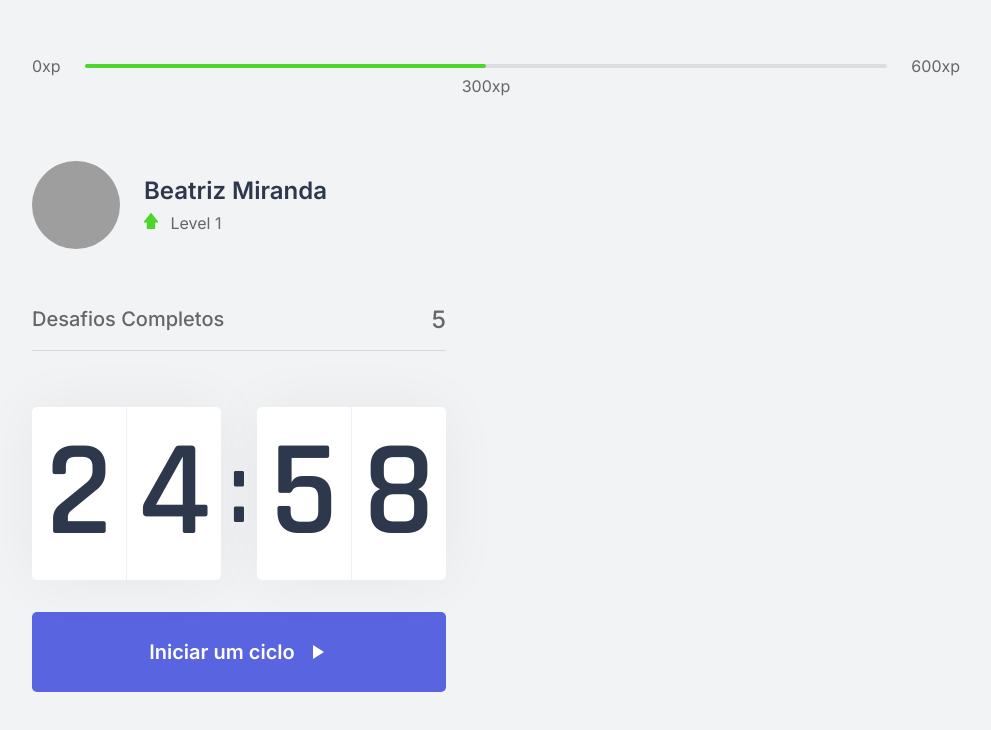
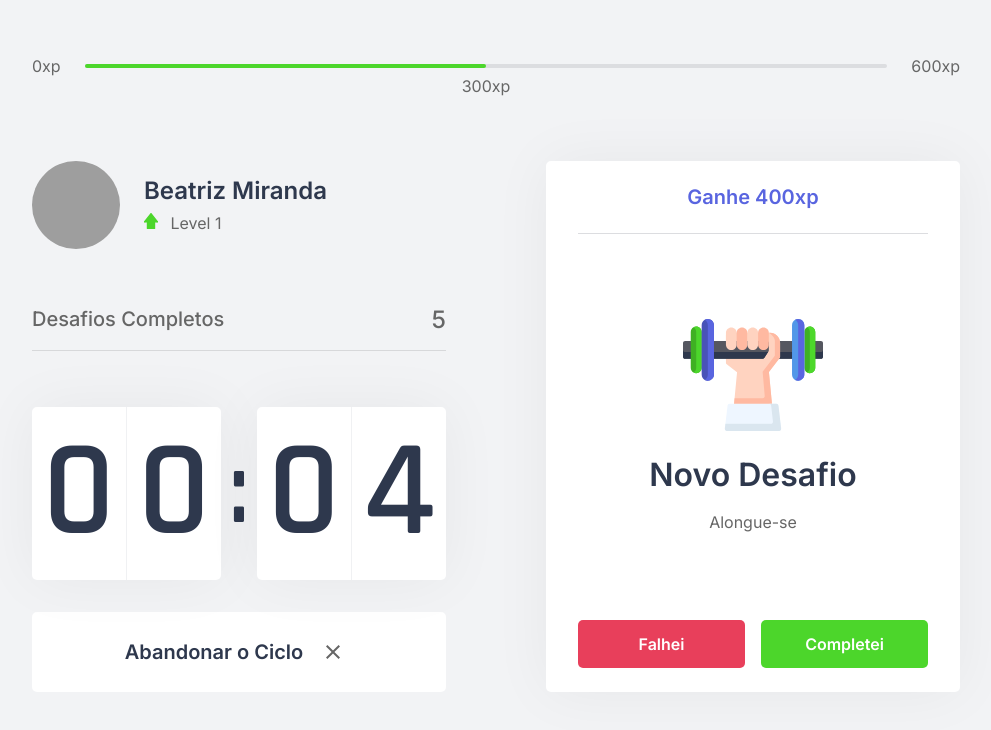
Before and after one commit to BeatrizMiranda/moveit-nlw, a Next.js app: page / in a window 1280 px wide. Both pictures are taken after a click on the button "Iniciar um ciclo". Shown: the top 730 px of the page, without its empty margins (144-1135 px from the left). Built offline with nearby package versions, Linux system fonts and the light colour scheme; grey boxes are pictures that could not be loaded.

Commit message:
finish basic layout

```diff
--- /dev/null
+++ b/src/components/ChallengeBox.tsx
@@ -0,0 +1,41 @@
+import React from "react";
+import styles from "../styles/components/ChallengeBox.module.css";
+
+function ChallengeBox() {
+  const hasActiveChallenge = true;
+
+  return (
+    <div className={styles.challengeBoxContainer}>
+      {hasActiveChallenge ? (
+        <div className={styles.challengeActive}>
+          <header>Ganhe 400xp</header>
+
+          <main>
+            <img src="icons/body.svg" />
+            <strong>Novo Desafio</strong>
+            <p>Alongue-se</p>
+          </main>
+
+          <footer>
+            <button type="button" className={styles.challengeFails}>
+              Falhei
+            </button>
+            <button type="button" className={styles.challengeSucceeded}>
+              Completei
+            </button>
+          </footer>
+        </div>
+      ) : (
+        <div className={styles.challengeNotActive}>
+          <strong>Finalize um ciclo para receber um desafio</strong>
+          <p>
+            <img src="icons/level-up.svg" alt="Level Up" />
+            Avance de levels completando os desafios
+          </p>
+        </div>
+      )}
+    </div>
+  );
+}
+
+export default ChallengeBox;
--- a/src/components/CountDown.tsx
+++ b/src/components/CountDown.tsx
@@ -2,9 +2,13 @@ import React, { useEffect, useState } from "react";
 
 import styles from "../styles/components/CountDown.module.css";
 
+let countDownTimeout: NodeJS.Timeout;
+
 function CountDown() {
-  const [time, setTime] = useState(25 * 60);
-  const [active, setActive] = useState(false);
+  const defaultTime = 0.1 * 60;
+  const [time, setTime] = useState(defaultTime);
+  const [isActive, setIsActive] = useState(false);
+  const [hasFinished, setHasFinished] = useState(false);
 
   const minutes = Math.floor(time / 60);
   const seconds = time % 60;
@@ -13,15 +17,46 @@ function CountDown() {
   const [secondsDecimals, secondsUnit] = String(seconds).padStart(2, "0").split("");
 
   useEffect(() => {
-    if (active && time > 0) {
-      setTimeout(() => {
+    if (isActive && time > 0) {
+      countDownTimeout = setTimeout(() => {
         setTime(time - 1);
       }, 1000);
+    } else if (isActive && time === 0) {
+      setHasFinished(true);
+      setIsActive(false);
     }
-  }, [active, time]);
+  }, [isActive, time]);
 
-  const startCountDown = () => {
-    setActive(true);
+  const resetCountDown = () => {
+    clearTimeout(countDownTimeout);
+    setIsActive(false);
+    setTime(defaultTime);
+  };
+
+  const startCountDown = () => setIsActive(true);
+
+  const renderBtn = () => {
+    if (hasFinished) {
+      return (
+        <button disabled className={`${styles.countDownBtn}`}>
+          Ciclo Encerrado <img src="icons/check_circle.svg" />
+        </button>
+      );
+    }
+
+    return isActive ? (
+      <button
+        type="button"
+        className={`${styles.countDownBtn} ${styles.stopCountDownBtn}`}
+        onClick={resetCountDown}
+      >
+        Abandonar o Ciclo <img src="icons/close.svg" />
+      </button>
+    ) : (
+      <button type="button" className={styles.countDownBtn} onClick={startCountDown}>
+        Iniciar um ciclo <img src="icons/play_arrow.svg" />
+      </button>
+    );
   };
 
   return (
@@ -37,9 +72,7 @@ function CountDown() {
           <span>{secondsUnit}</span>
         </div>
       </div>
-      <button type="button" className={styles.startCountDown} onClick={startCountDown}>
-        Iniciar um ciclo <img src="icons/play_arrow.svg" />
-      </button>
+      {renderBtn()}
     </div>
   );
 }
--- a/src/pages/index.tsx
+++ b/src/pages/index.tsx
@@ -7,6 +7,7 @@ import Profile from "../components/Profile";
 import Head from "next/head";
 
 import styles from "../styles/components/Home.module.css";
+import ChallengeBox from "../components/ChallengeBox";
 
 export default function Home() {
   return (
@@ -21,7 +22,9 @@ export default function Home() {
           <CompletedChallenges />
           <CountDown />
         </div>
-        <div></div>
+        <div>
+          <ChallengeBox />
+        </div>
       </session>
     </div>
   );
--- /dev/null
+++ b/src/styles/components/ChallengeBox.module.css
@@ -0,0 +1,109 @@
+.challengeBoxContainer {
+  height: 100%;
+
+  background: var(--white);
+  border-radius: 5px;
+  box-shadow: 0 0 60px rgba(0, 0, 0, 0.05);
+  padding: 1.5rem 2rem;
+
+  display: flex;
+  justify-content: center;
+  flex-direction: column;
+  align-items: center;
+
+  text-align: center;
+}
+
+.challengeNotActive {
+  display: flex;
+  flex-direction: column;
+  align-items: center;
+}
+
+.challengeNotActive strong {
+  font-size: 1.5rem;
+  font-weight: 500;
+  line-height: 1.4;
+}
+
+.challengeNotActive img {
+  margin-bottom: 1rem;
+}
+
+.challengeNotActive p {
+  display: flex;
+  flex-direction: column;
+  align-items: center;
+  line-height: 1.4;
+  max-width: 70%;
+  margin-top: 3rem;
+}
+
+.challengeActive {
+  width: 100%;
+  height: 100%;
+  display: flex;
+  flex-direction: column;
+}
+
+.challengeActive header {
+  color: var(--blue);
+  font-weight: 600;
+  font-size: 1.25rem;
+  padding: 0 2rem 1.5rem;
+  border-bottom: 1px solid var(--gray-line);
+}
+
+.challengeActive main {
+  flex: 1;
+  display: flex;
+  flex-direction: column;
+  align-items: center;
+  justify-content: center;
+}
+
+.challengeActive main strong {
+  font-weight: 600;
+  font-size: 2rem;
+  color: var(--title);
+  margin: 1.5rem 0 1rem;
+}
+
+.challengeActive main p {
+  line-height: 1.5;
+}
+
+.challengeActive footer {
+  display: grid;
+  grid-template-columns: repeat(2, 1fr);
+  gap: 1rem;
+}
+
+.challengeActive footer button {
+  height: 3rem;
+
+  display: flex;
+  align-items: center;
+  justify-content: center;
+
+  border: 0;
+  border-radius: 5px;
+
+  color: var(--white);
+
+  font-size: 1rem;
+  font-weight: 600;
+  transition: all 0.2s;
+}
+
+.challengeFails {
+  background: var(--red);
+}
+
+.challengeSucceeded {
+  background: var(--green);
+}
+
+.challengeActive footer button:hover {
+  filter: brightness(0.87);
+}
--- a/src/styles/components/CountDown.module.css
+++ b/src/styles/components/CountDown.module.css
@@ -35,11 +35,11 @@
   margin: 0 0.5rem;
 }
 
-.startCountDown img {
+.countDownBtn img {
   margin-left: 10px;
 }
 
-.startCountDown {
+.countDownBtn {
   width: 100%;
   height: 5rem;
 
@@ -57,6 +57,26 @@
   transition: background-color 0.2s;
 }
 
-.startCountDown:hover {
+.countDownBtn:not(:disabled):hover {
   background: var(--blue-dark);
 }
+
+.countDownBtn.stopCountDownBtn {
+  background: var(--white);
+  color: var(--title);
+}
+
+.countDownBtn.stopCountDownBtn:hover {
+  background: var(--red);
+  color: var(--white);
+}
+.countDownBtn.stopCountDownBtn:hover img {
+  filter: brightness(6);
+}
+
+.countDownBtn:disabled {
+  cursor: not-allowed;
+  color: var(--text);
+  background: var(--white);
+  border-bottom: 4px solid var(--green);
+}
```
Also changed, not shown: public/icons/check_circle.svg (added).
